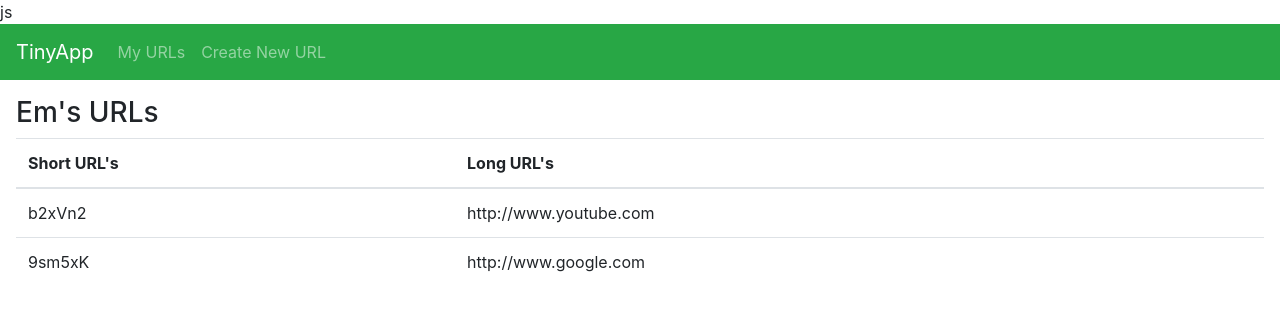
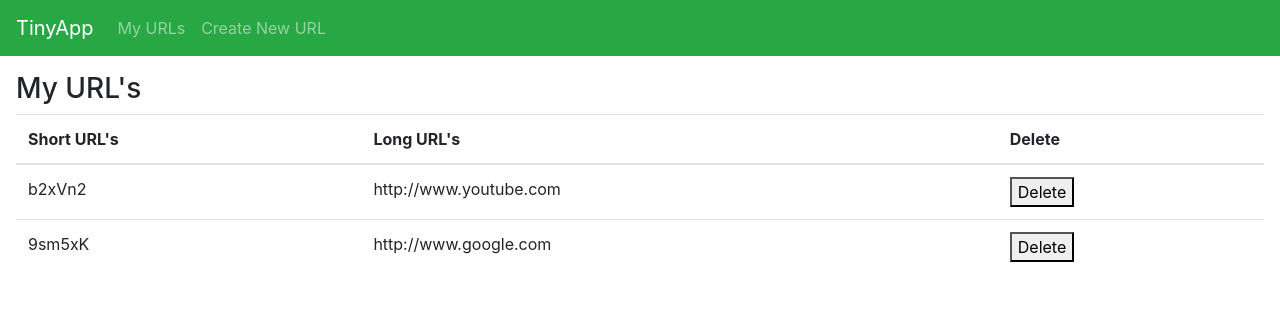
Before and after one commit to Avec-em/tinyapp, a Node server app: page /urls in a window 1280 px wide. Shown: the top 311 px of the page. Run offline with Node 20, Linux system fonts and the light colour scheme; some libraries are stand-ins or nearby versions.

Commit message:
adding delete front end and back end

```diff
--- a/express_server.js
+++ b/express_server.js
@@ -26,6 +26,7 @@ app.get('/urls', (req, res) => {
   res.render('url_index', templateVar);
 });
 
+
 app.get("/urls/new", (req, res) => {
   res.render("urls_new");
 });
@@ -49,6 +50,12 @@ app.get("/u/:shortURL", (req, res) => {
   res.redirect(longURL);
 });
 
+// handles the delete request from client
+app.post('/urls/:shortURL/delete', (req, res) => {
+  delete urlDatabase[req.params.shortURL]
+  res.redirect('/urls')
+});
+
 app.listen(PORT, () => {
   console.log(`Example app listening on port ${PORT}`);
 });
--- a/views/url_index.ejs
+++ b/views/url_index.ejs
@@ -11,14 +11,15 @@
 <title>TinyApp</title>
 </head>
 <body>
-  js <%- include('partials/_header') %>
+<%- include('partials/_header') %>
 <main style="margin: 1em;">
-  <h3>Em's URLs</h3>
+  <h3>My URL's</h3>
   <table class="table">
     <thead>
       <tr>
         <th scope="col">Short URL's</th>
         <th scope="col">Long URL's</th>
+        <th scope="col">Delete</th>
       </tr>
     </thead>
     <tbody>
@@ -26,6 +27,11 @@
         <tr>
           <td><%= url %></td>
           <td><%= urls[url] %></td>
+          <td>
+            <form method="POST" action="/urls/<%= url %>/delete">
+            <button>Delete</button>
+          </form>
+        </td>
         </tr>
       <% } %>
     </tbody>
```
